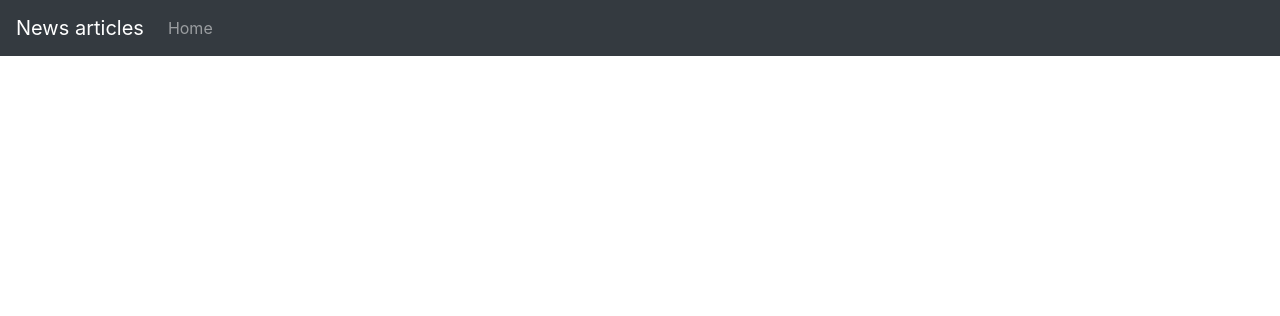
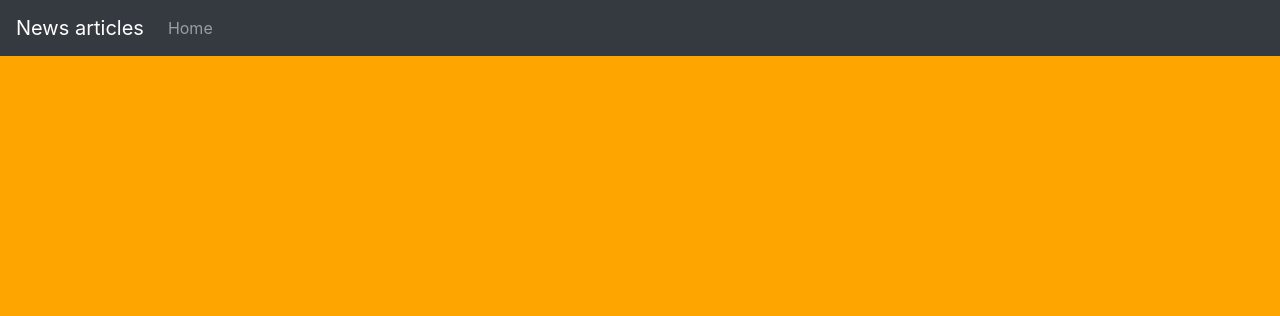
Before and after one commit to mishael254/news-app, a Flask app: template app/templates/base.html in a window 1280 px wide. Shown: the top 316 px of the page. Run offline with Flask 2, Linux system fonts and the light colour scheme; the template is opened without the code that fills it, so the values that code supplies are empty; some libraries are stand-ins or nearby versions.

Commit message:
.orange background color

```diff
--- a/app/static/css/styles.css
+++ b/app/static/css/styles.css
@@ -54,3 +54,6 @@ h2{
 .container_fluid{
     background-color: rgb(194, 48, 199);
 }
+body {
+    background-color: orange;
+}
```
